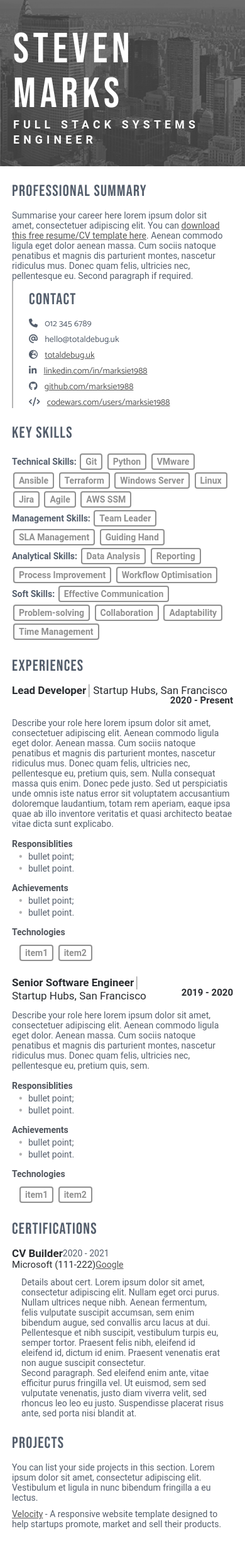
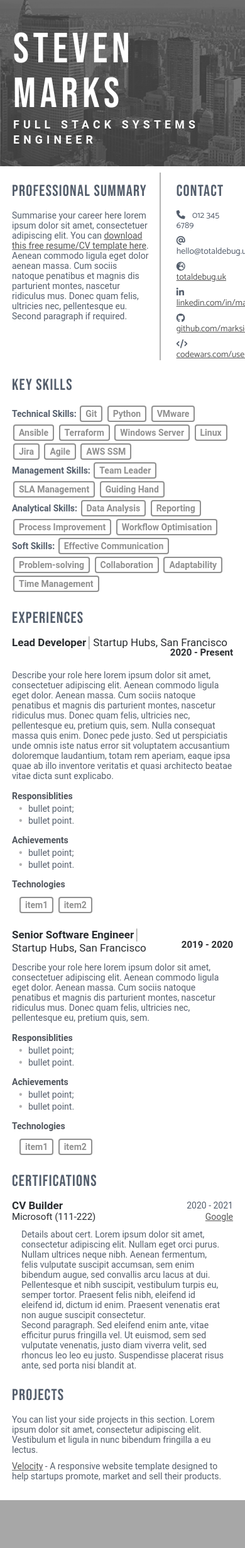
Before and after one commit to totaldebug/jekyll-theme-cv, a Jekyll site: the page built from print.html, in a window 390 px wide. Shown: the whole page at 63% size. Built offline with Jekyll 4.4.1, drawn with Linux system fonts in a browser that asks for light colours; after the commit the page ends 2382 px from its top, so only the background shows below that.

Commit message:
fix theme on print

```diff
--- a/_layouts/print.html
+++ b/_layouts/print.html
@@ -18,6 +18,20 @@
     padding-right: unset !important;
     padding-left: unset !important;
   }
+
+  .col-md-8,
+  .col-md-4 {
+    flex: none;
+  }
+
+  .col-md-8 {
+    width: 66.66667%;
+  }
+
+  .col-md-4 {
+    width: 33.33333%;
+  }
+
 </style>
 
 <body>
--- a/_sass/_default.scss
+++ b/_sass/_default.scss
@@ -1,4 +1,4 @@
 //@import "mixins";
 @import "base";
-//@import "responsive";
+@import "responsive";
 @import "print";
--- a/_sass/_print.scss
+++ b/_sass/_print.scss
@@ -20,4 +20,21 @@
     .col-md-4 {
         width: 33.33333%;
     }
+
+    .top-section {
+        padding-left: unset !important;
+    }
+
+    .mid-section,
+    .bottom-section,
+    .last-section {
+        padding-left: unset !important;
+        padding-right: unset !important;
+        padding-top: unset !important;
+    }
+
+    .name,
+    .txt-bold {
+        letter-spacing: unset !important;
+    }
 }
--- /dev/null
+++ b/_sass/_responsive.scss
@@ -0,0 +1,27 @@
+/* Extra small devices (phones, less than 768px) */
+@media (max-width: 767px) {
+    body {
+        padding: 0;
+    }
+
+    .sidebar-wrapper {
+        position: static;
+        width: inherit;
+    }
+
+    .wrapper {
+        display: block;
+    }
+}
+
+/* Small devices (tablets, 768px and up) */
+@media (min-width: 768px) {}
+
+/* Medium devices (desktops, 992px and up) */
+@media (min-width: 992px) {}
+
+/* Large devices (large desktops, 1200px and up) */
+@media (min-width: 1200px) {}
+
+/* Ex-Large devices (large desktops, 1200px and up) */
+@media (min-width: 1400px) {}
```
